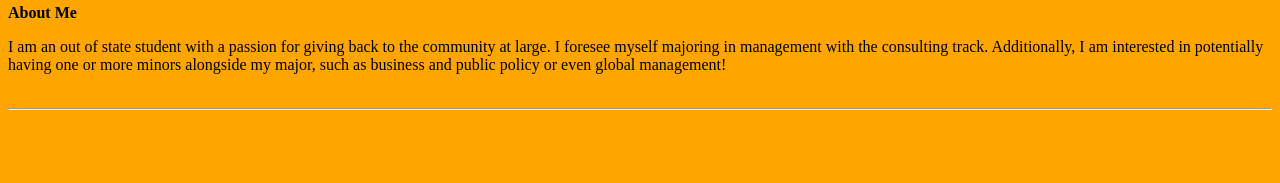
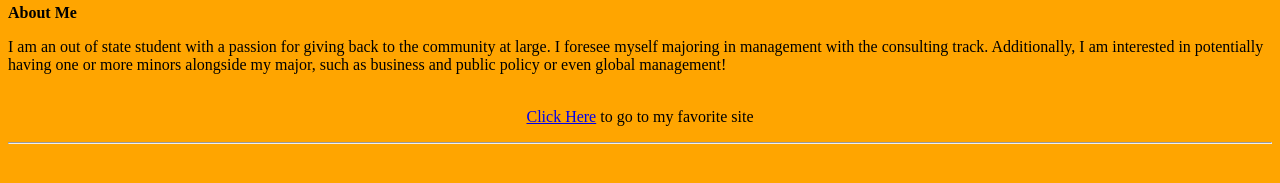
Before and after one commit to agoldberg-debug/andrewgoldberg, a plain HTML site: page index.html in a window 1280 px wide. Shown: the part 381-564 px from the top of the page. Drawn offline with Linux system fonts and the light colour scheme.

Commit message:
Update index.html

```diff
--- a/index.html
+++ b/index.html
@@ -3,5 +3,6 @@
 <center><img src=" https://media-exp1.licdn.com/dms/image/C5603AQGI_ZDkpaCTQQ/profile-displayphoto-shrink_800_800/0/1614373885641?e=1624492800&v=beta&t=NPaHBFXweruUkMvTS4FWfOxSVJmvYDN6W8C-I_B4HeY" width="265" height="266" align="BOTTOM" /></center><hr />
 <p><strong>About Me</strong></p>
 <p>I am an out of state student with a passion for giving back to the community at large.  I foresee myself majoring in management with the consulting track.  Additionally, I am interested in potentially having one or more minors alongside my major, such as business and public policy or even global management! <br /><br /></p>
+<p style="text-align: center;"><a href="https://www.universitycoop.com/">Click Here</a> to go to my favorite site</p>
 <body bgcolor = "Orange">
 <hr />
```
